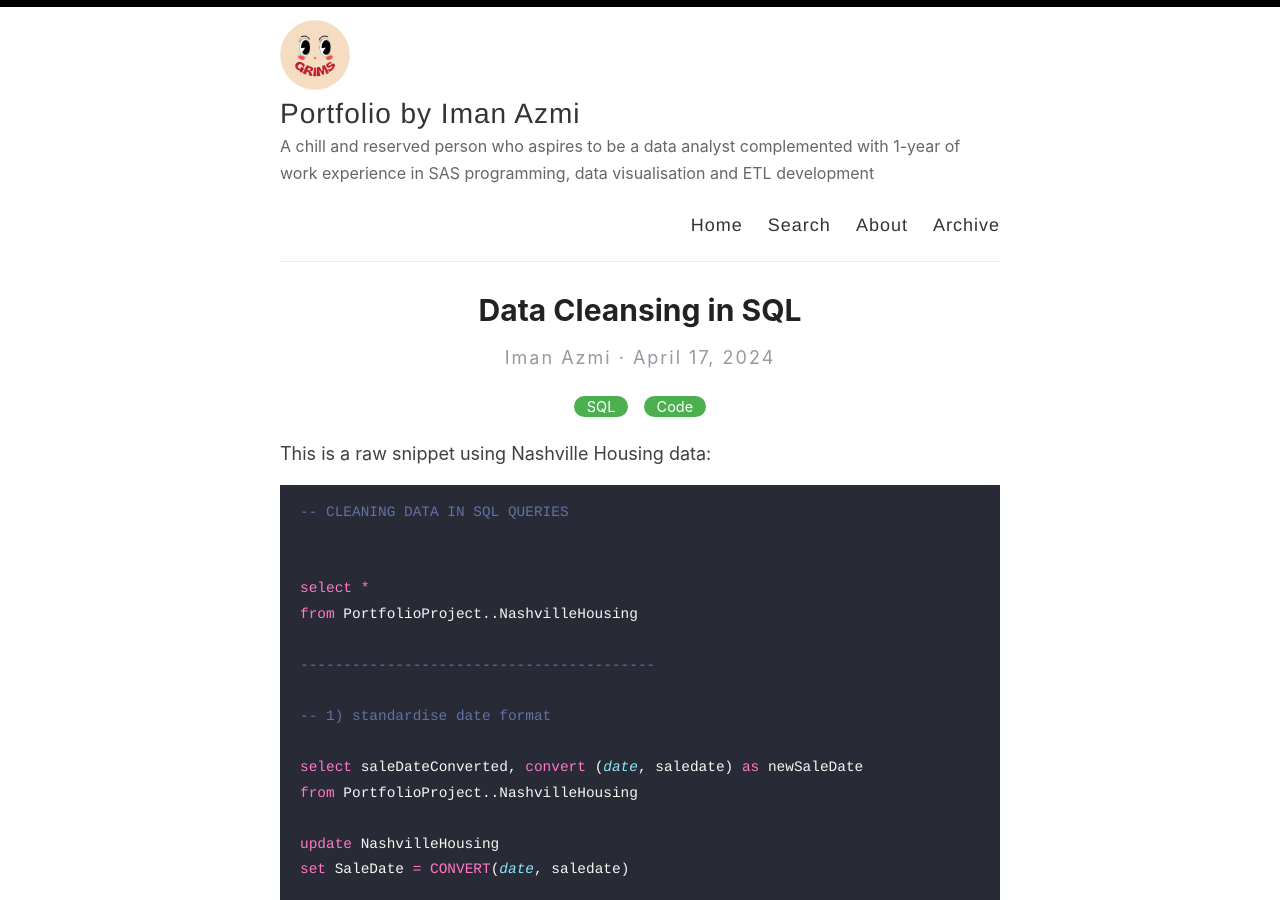
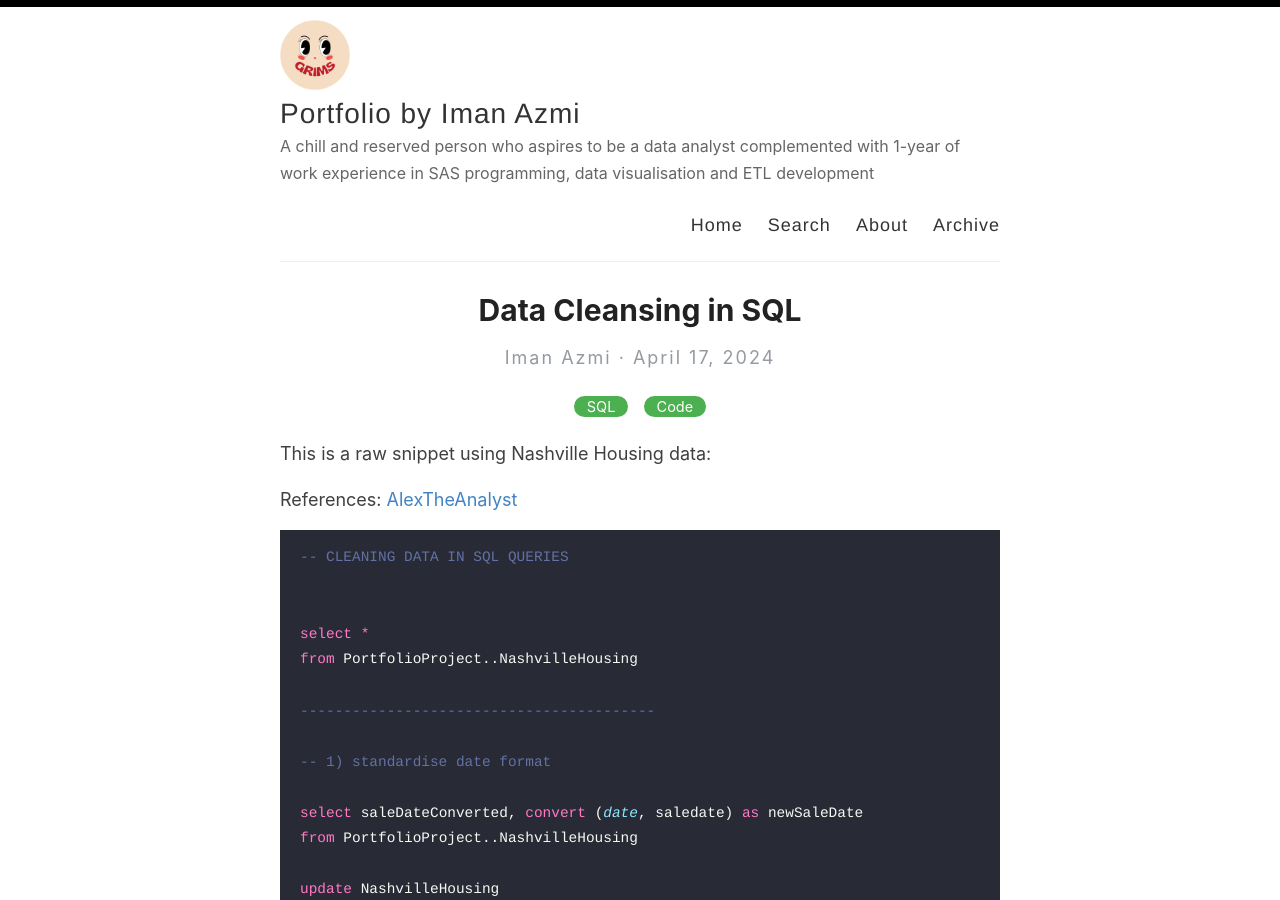
Before and after one commit to imanazmi/squidge, a Jekyll site: the page built from _posts/2024-04-17-datacleansing-sql.md, in a window 1280 px wide and 900 px high. Built offline with Jekyll 4.4.1, drawn with Linux system fonts in a browser that asks for light colours.

Commit message:
Update 2024-04-17-datacleansing-sql.md

````diff
--- a/_posts/2024-04-17-datacleansing-sql.md
+++ b/_posts/2024-04-17-datacleansing-sql.md
@@ -6,6 +6,7 @@ categories: [SQL,Code]
 
 This is a raw snippet using Nashville Housing data:
 
+References: [AlexTheAnalyst](https://www.youtube.com/watch?v=qfyynHBFOsM&list=PLUaB-1hjhk8H48Pj32z4GZgGWyylqv85f)
 ```sql
 -- CLEANING DATA IN SQL QUERIES
 
````
